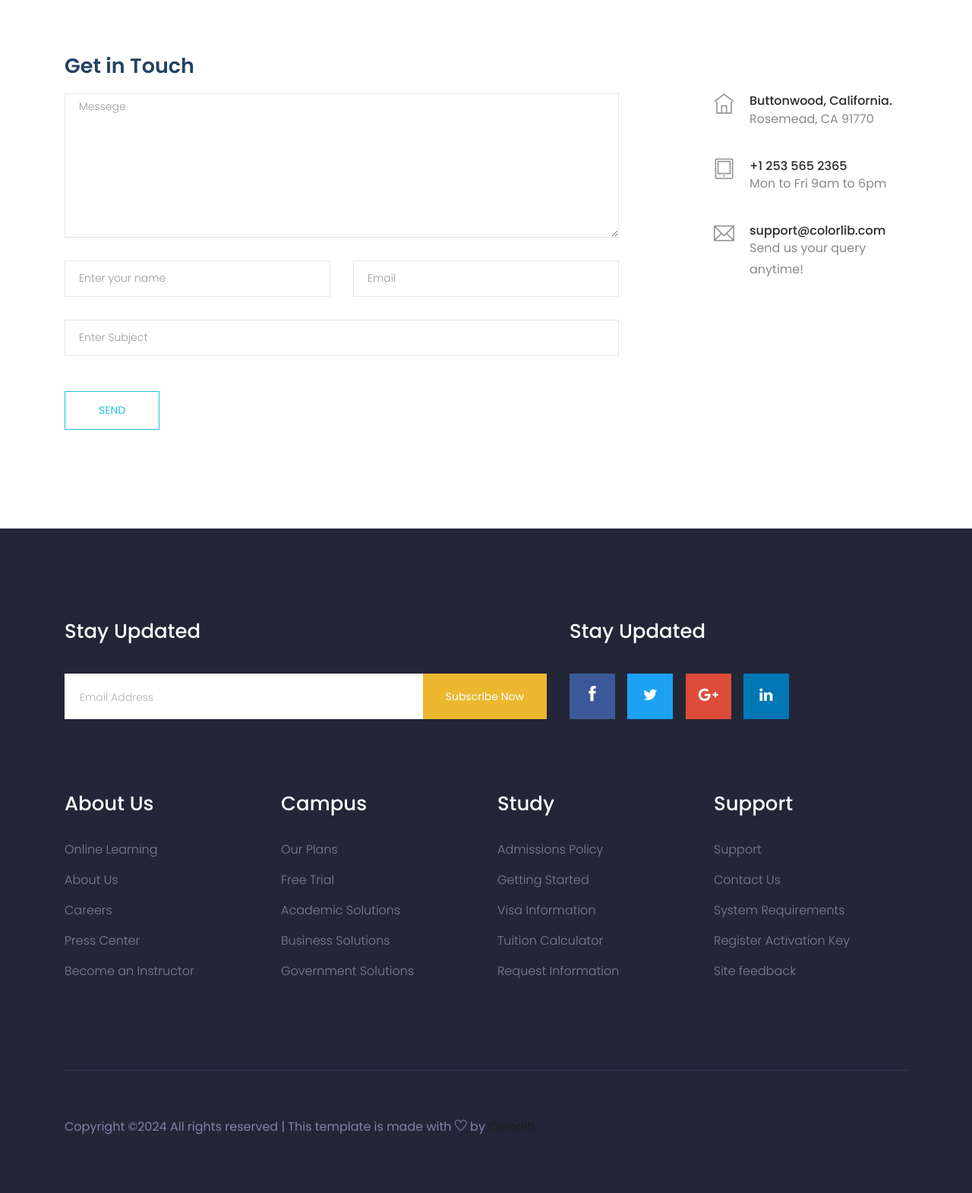
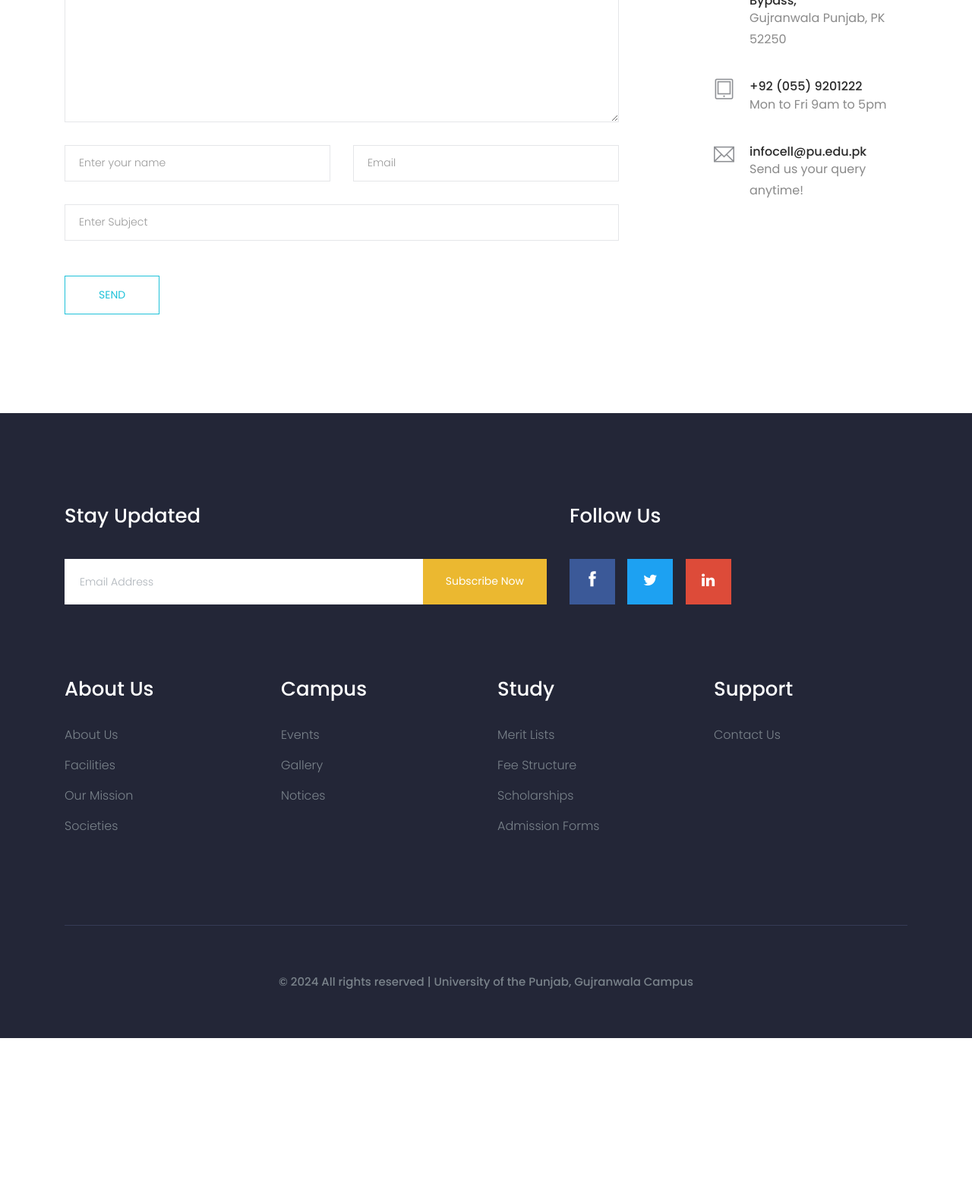
Before and after one commit to Mirza-Moiz/Tasks-Web-Technologies-EC-331-3, a PHP site: page /contact.html in a window 1280 px wide. Shown: the part 1364-2935 px from the top of the page at 76% size. After the commit the page ends 2731 px from the top, so only its background shows below. Run offline with PHP 8.4, Linux system fonts and the light colour scheme; some libraries are stand-ins or nearby versions.

Commit message:
Added: Contact Us Page

```diff
--- a/Final Project - PUGC website/contact.html
+++ b/Final Project - PUGC website/contact.html
@@ -35,17 +35,17 @@
 
     <!-- header-start -->
     <header>
-        <div class="header-area ">
+        <div class="header-area">
             <div class="header-top_area">
                 <div class="container-fluid">
                     <div class="row">
                         <div class="col-lg-12">
                             <div class="header_top_wrap d-flex justify-content-between align-items-center">
                                 <div class="text_wrap">
-                                    <p><span>+880166 253 232</span> <span>info@domain.com</span></p>
+                                    <p><span>University of the Punjab, Gujranwala Campus</span></p>
                                 </div>
                                 <div class="text_wrap">
-                                    <p><a href="#"> <i class="ti-user"></i>  Login</a> <a href="#">Register</a></p>
+                                    <p><a href="./index.html">Home</a> <a href="#"><i class="ti-user"></i> Login</a></p>
                                 </div>
                             </div>
                         </div>
@@ -60,38 +60,53 @@
                                 <div class="header_left">
                                     <div class="logo">
                                         <a href="index.html">
-                                            <img src="img/logo.png" alt="">
+                                            <img style="height: 60px; width: auto;" src="img/logo.svg"
+                                                alt="University Logo">
                                         </a>
                                     </div>
                                 </div>
                                 <div class="header_right d-flex align-items-center">
-                                    <div class="main-menu  d-none d-lg-block">
-                                        <nav>
+                                    <div class="main-menu d-none d-lg-block">
+                                        <nav id="navmenu" class="navmenu">
                                             <ul id="navigation">
-                                                <li><a  href="index.html">home</a></li>
-                                                <li><a href="Courses.html">Courses</a></li>
-                                                <li><a href="#">blog <i class="ti-angle-down"></i></a>
+                                                <li><a href="index.html">Home</a></li>
+                                                <li class="dropdown">
+                                                    <a href="#"><span>Admissions </span><i
+                                                            class="ti-angle-down"></i></a>
                                                     <ul class="submenu">
-                                                        <li><a href="blog.html">blog</a></li>
-                                                        <li><a href="single-blog.html">single-blog</a></li>
+                                                        <li><a href="admissions/announcements.html">Announcements</a>
+                                                        </li>
+                                                        <li><a href="admissions/forms.html">Forms</a></li>
+                                                        <li><a href="admissions/merit-lists.html">Merit Lists</a></li>
+                                                        <li><a href="admissions/fee-structure.html">Fee Structure</a>
+                                                        </li>
+                                                        <li><a href="admissions/scholarships.html">Scholarships</a></li>
                                                     </ul>
                                                 </li>
-                                                <li><a href="#">pages <i class="ti-angle-down"></i></a>
+                                                <li class="dropdown">
+                                                    <a href="#"><span>Academics </span><i class="ti-angle-down"></i></a>
                                                     <ul class="submenu">
-                                                        <li><a href="Event.html">Event</a></li>
-                                                        <li><a href="event_details.html">Event Details</a></li>
-                                                        <li><a href="Admissions.html">Admissions</a></li>
-                                                        <li><a href="elements.html">elements</a></li>
+                                                        <li><a href="academics/departments.html">Departments</a></li>
+                                                        <li><a href="academics/programs.html">Programs</a></li>
+                                                        <li><a href="academics/faculty.html">Faculty</a></li>
                                                     </ul>
                                                 </li>
-                                                <li><a href="contact.html">Contact</a></li>
+                                                <li class="dropdown">
+                                                    <a href="#"><span>Campus Life </span><i
+                                                            class="ti-angle-down"></i></a>
+                                                    <ul class="submenu">
+                                                        <li><a href="campus-life/facilities.html">Facilities</a></li>
+                                                        <li><a href="campus-life/societies.html">Societies</a></li>
+                                                        <li><a href="campus-life/events.html">Events</a></li>
+                                                        <li><a href="campus-life/gallery.html">Gallery</a></li>
+                                                    </ul>
+                                                </li>
+                                                <li><a href="notices.html">Notices</a></li>
+                                                <li><a href="downloads.html">Downloads</a></li>
+                                                <li><a href="about.html">About</a></li>
+                                                <li class="active"><a href="contact.html">Contact</a></li>
                                             </ul>
                                         </nav>
-                                    </div>
-                                    <div class="Appointment">
-                                        <div class="book_btn d-none d-lg-block">
-                                            <a data-scroll-nav='1' href="#">Apply NOw</a>
-                                        </div>
                                     </div>
                                 </div>
                             </div>
@@ -112,7 +127,8 @@
             <div class="row">
                 <div class="col-xl-12">
                     <div class="bradcam_text">
-                        <h3>Contact</h3>
+                        <h3>Contact Us</h3>
+                        <p><a href="index.html">Home /</a> Contact Us</p>
                     </div>
                 </div>
             </div>
@@ -124,44 +140,10 @@
     <section class="contact-section">
         <div class="container">
             <div class="d-none d-sm-block mb-5 pb-4">
-                    <div id="map" style="height: 480px; position: relative; overflow: hidden;"></div>
-                    <script>
-                        function initMap() {
-                            var uluru = {
-                                lat: -25.363,
-                                lng: 131.044
-                            };
-                            var grayStyles = [{
-                                    featureType: "all",
-                                    stylers: [{
-                                            saturation: -90
-                                        },
-                                        {
-                                            lightness: 50
-                                        }
-                                    ]
-                                },
-                                {
-                                    elementType: 'labels.text.fill',
-                                    stylers: [{
-                                        color: '#ccdee9'
-                                    }]
-                                }
-                            ];
-                            var map = new google.maps.Map(document.getElementById('map'), {
-                                center: {
-                                    lat: -31.197,
-                                    lng: 150.744
-                                },
-                                zoom: 9,
-                                styles: grayStyles,
-                                scrollwheel: false
-                            });
-                        }
-                    </script>
-                    <script src="https://maps.googleapis.com/maps/api/js?key=AIzaSyDpfS1oRGreGSBU5HHjMmQ3o5NLw7VdJ6I&amp;callback=initMap">
-                    </script>
-
+                <iframe
+                    src="https://www.google.com/maps/embed?pb=!1m14!1m8!1m3!1d13507.441494555347!2d74.15357683961489!3d32.18103969392899!3m2!1i1024!2i768!4f13.1!3m3!1m2!1s0x391f2916d2863087%3A0x5f782204afdc2622!2sUniversity%20Of%20The%20Punjab%20-%20Gujranwala%20Campus!5e0!3m2!1sen!2sus!4v1727006109011!5m2!1sen!2sus"
+                    width="100%" height="480" style="border:0;" allowfullscreen="" loading="lazy">
+                </iframe>
             </div>
 
 
@@ -170,26 +152,35 @@
                     <h2 class="contact-title">Get in Touch</h2>
                 </div>
                 <div class="col-lg-8">
-                        <form class="form-contact contact_form" action="contact_process.php" method="post" id="contactForm" novalidate="novalidate">
+                    <form class="form-contact contact_form" action="contact_process.php" method="post" id="contactForm"
+                        novalidate="novalidate">
                         <div class="row">
                             <div class="col-12">
                                 <div class="form-group">
-                                        <textarea class="form-control w-100" name="message" id="message" cols="30" rows="9" onfocus="this.placeholder = ''" onblur="this.placeholder = 'Enter Message'" placeholder="Messege"></textarea>
+                                    <textarea class="form-control w-100" name="message" id="message" cols="30" rows="9"
+                                        onfocus="this.placeholder = ''" onblur="this.placeholder = 'Enter Message'"
+                                        placeholder="Message"></textarea>
                                 </div>
                             </div>
                             <div class="col-sm-6">
                                 <div class="form-group">
-                                        <input class="form-control valid" name="name" id="name" type="text" onfocus="this.placeholder = ''" onblur="this.placeholder = 'Enter your name'" placeholder="Enter your name">
+                                    <input class="form-control valid" name="name" id="name" type="text"
+                                        onfocus="this.placeholder = ''" onblur="this.placeholder = 'Enter your name'"
+                                        placeholder="Enter your name">
                                 </div>
                             </div>
                             <div class="col-sm-6">
                                 <div class="form-group">
-                                        <input class="form-control valid" name="email" id="email" type="email" onfocus="this.placeholder = ''" onblur="this.placeholder = 'Enter email address'" placeholder="Email">
+                                    <input class="form-control valid" name="email" id="email" type="email"
+                                        onfocus="this.placeholder = ''"
+                                        onblur="this.placeholder = 'Enter email address'" placeholder="Email">
                                 </div>
                             </div>
                             <div class="col-12">
                                 <div class="form-group">
-                                        <input class="form-control" name="subject" id="subject" type="text" onfocus="this.placeholder = ''" onblur="this.placeholder = 'Enter Subject'" placeholder="Enter Subject">
+                                    <input class="form-control" name="subject" id="subject" type="text"
+                                        onfocus="this.placeholder = ''" onblur="this.placeholder = 'Enter Subject'"
+                                        placeholder="Enter Subject">
                                 </div>
                             </div>
                         </div>
@@ -202,26 +193,38 @@
                     <div class="media contact-info">
                         <span class="contact-info__icon"><i class="ti-home"></i></span>
                         <div class="media-body">
-                                <h3>Buttonwood, California.</h3>
-                                <p>Rosemead, CA 91770</p>
+                            <h3> Ali Pur Chowk, Rawalpindi Bypass, </h3>
+                            <p>Gujranwala
+                                Punjab, PK 52250</p>
                         </div>
                     </div>
                     <div class="media contact-info">
                         <span class="contact-info__icon"><i class="ti-tablet"></i></span>
                         <div class="media-body">
-                                <h3>+1 253 565 2365</h3>
-                                <p>Mon to Fri 9am to 6pm</p>
+                            <h3>
+                                <a href="tel:+92559201222">
+
+                                    +92 (055) 9201222
+                                </a>
+                            </h3>
+                            <p>Mon to Fri 9am to 5pm</p>
                         </div>
                     </div>
                     <div class="media contact-info">
                         <span class="contact-info__icon"><i class="ti-email"></i></span>
                         <div class="media-body">
-                                <h3>support@colorlib.com</h3>
+                            <h3>
+                                <a href="mailto:infocell@pu.edu.pk">
+                                    infocell@pu.edu.pk
+                                </a>
+
+                            </h3>
                             <p>Send us your query anytime!</p>
                         </div>
                     </div>
                 </div>
             </div>
+
         </div>
     </section>
     <!-- ================ contact section end ================= -->
@@ -234,9 +237,7 @@
                     <div class="row justify-content-between">
                         <div class="col-md-7">
                             <div class="footer_widget">
-                                <h3 class="footer_title">
-                                    Stay Updated
-                                </h3>
+                                <h3 class="footer_title">Stay Updated</h3>
                                 <form action="#" class="newsletter_form">
                                     <input type="text" placeholder="Email Address">
                                     <button type="submit">Subscribe Now</button>
@@ -245,92 +246,67 @@
                         </div>
                         <div class="col-md-12 col-lg-5">
                             <div class="footer_widget">
-                                <h3 class="footer_title">
-                                    Stay Updated
-                                </h3>
+                                <h3 class="footer_title">Follow Us</h3>
                                 <div class="socail_links">
                                     <ul>
-                                        <li>
-                                            <a href="#">
-                                                <i class="ti-facebook"></i>
-                                            </a>
-                                        </li>
-                                        <li>
-                                            <a href="#">
-                                                <i class="fa fa-twitter"></i>
-                                            </a>
-                                        </li>
-                                        <li>
-                                            <a href="#">
-                                                <i class="fa fa-google-plus"></i>
-                                            </a>
-                                        </li>
-                                        <li>
-                                            <a href="#">
-                                                <i class="fa fa-linkedin"></i>
-                                            </a>
-                                        </li>
+                                        <li><a href="https://www.facebook.com/UniversityOfThePunjabGujranwala/"><i
+                                                    class="ti-facebook"></i></a></li>
+                                        <li><a href="https://x.com/pugc_official?lang=en"><i
+                                                    class="fa fa-twitter"></i></a></li>
+                                        <li><a
+                                                href="https://www.linkedin.com/company/university-of-the-punjab-gujranwala/"><i
+                                                    class="fa fa-linkedin"></i></a></li>
                                     </ul>
                                 </div>
-
                             </div>
                         </div>
                     </div>
                 </div>
                 <div class="row">
+                    <!-- About Us Column -->
                     <div class="col-xl-3 col-md-6 col-lg-3">
                         <div class="footer_widget">
-                            <h3 class="footer_title">
-                                About Us
-                            </h3>
+                            <h3 class="footer_title">About Us</h3>
                             <ul>
-                                <li><a href="#">Online Learning</a></li>
-                                <li><a href="#">About Us</a></li>
-                                <li><a href="#">Careers</a></li>
-                                <li><a href="#">Press Center</a></li>
-                                <li><a href="#">Become an Instructor</a></li>
+                                <li><a href="about.html">About Us</a></li>
+                                <li><a href="campus-life/facilities.html">Facilities</a></li>
+                                <li><a href="about.html#mission">Our Mission</a></li>
+                                <li><a href="campus-life/societies.html">Societies</a></li>
                             </ul>
                         </div>
                     </div>
+
+                    <!-- Campus Column -->
                     <div class="col-xl-3 col-md-6 col-lg-3">
                         <div class="footer_widget">
-                            <h3 class="footer_title">
-                                Campus
-                            </h3>
+                            <h3 class="footer_title">Campus</h3>
                             <ul>
-                                <li><a href="#">Our Plans</a></li>
-                                <li><a href="#">Free Trial</a></li>
-                                <li><a href="#">Academic Solutions</a></li>
-                                <li><a href="#">Business Solutions</a></li>
-                                <li><a href="#">Government Solutions</a></li>
+                                <li><a href="campus-life/events.html">Events</a></li>
+                                <li><a href="campus-life/gallery.html">Gallery</a></li>
+                                <li><a href="notices.html">Notices</a></li>
                             </ul>
                         </div>
                     </div>
+
+                    <!-- Study Column -->
                     <div class="col-xl-3 col-md-6 col-lg-3">
                         <div class="footer_widget">
-                            <h3 class="footer_title">
-                                Study
-                            </h3>
+                            <h3 class="footer_title">Study</h3>
                             <ul>
-                                <li><a href="#">Admissions Policy</a></li>
-                                <li><a href="#">Getting Started</a></li>
-                                <li><a href="#">Visa Information</a></li>
-                                <li><a href="#">Tuition Calculator</a></li>
-                                <li><a href="#">Request Information</a></li>
+                                <li><a href="admissions/merit-lists.html">Merit Lists</a></li>
+                                <li><a href="admissions/fee-structure.html">Fee Structure</a></li>
+                                <li><a href="admissions/scholarships.html">Scholarships</a></li>
+                                <li><a href="admissions/forms.html">Admission Forms</a></li>
                             </ul>
                         </div>
                     </div>
+
+                    <!-- Support Column -->
                     <div class="col-xl-3 col-md-6 col-lg-3">
                         <div class="footer_widget">
-                            <h3 class="footer_title">
-                                Support
-                            </h3>
+                            <h3 class="footer_title">Support</h3>
                             <ul>
-                                <li><a href="#">Support</a></li>
-                                <li><a href="#">Contact Us</a></li>
-                                <li><a href="#">System Requirements</a></li>
-                                <li><a href="#">Register Activation Key</a></li>
-                                <li><a href="#">Site feedback</a></li>
+                                <li><a href="contact.html">Contact Us</a></li>
                             </ul>
                         </div>
                     </div>
@@ -343,15 +319,17 @@
                 <div class="row">
                     <div class="col-xl-12">
                         <p class="copy_right text-center">
-                            <p><!-- Link back to Colorlib can't be removed. Template is licensed under CC BY 3.0. -->
-  Copyright &copy;<script>document.write(new Date().getFullYear());</script> All rights reserved | This template is made with <i class="ti-heart" aria-hidden="true"></i> by <a href="https://colorlib.com" target="_blank">Colorlib</a>
-  <!-- Link back to Colorlib can't be removed. Template is licensed under CC BY 3.0. --></p>
+                            &copy;
+                            <script>document.write(new Date().getFullYear());</script> All rights reserved | University
+                            of the Punjab, Gujranwala Campus
                         </p>
                     </div>
                 </div>
             </div>
         </div>
     </footer>
+
+
     <!-- footer end  -->
 
     <!-- JS here -->
--- a/Final Project - PUGC website/scss/_bradcam.scss
+++ b/Final Project - PUGC website/scss/_bradcam.scss
@@ -1,8 +1,8 @@
-.breadcam_bg{
-    background-image: url(../img/banner/bradcam.png);
+.breadcam_bg {
+  background-image: url(../img/banner/contact.jpg);
 }
 
-.bradcam_area{
+.bradcam_area {
   padding: 170px;
   background-size: cover;
   background-position: center center;
@@ -11,7 +11,7 @@
   @media #{$mobile_device} {
     padding: 120px 0;
   }
-    h3{
+  h3 {
     font-size: 50px;
     color: #fff;
     font-weight: 400;
@@ -22,14 +22,14 @@
       font-size: 30px;
     }
   }
-    p{
+  p {
     font-size: 18px;
     color: #fff;
     font-weight: 400;
     text-transform: capitalize;
-        a{
+    a {
       color: #fff;
-            &:hover{
+      &:hover {
         color: #fff;
       }
     }
```
Also changed, not shown: Final Project - PUGC website/css/style.css, Final Project - PUGC website/img/banner/contact.jpg (added). Lines whose indentation alone changed are shown as unchanged.
